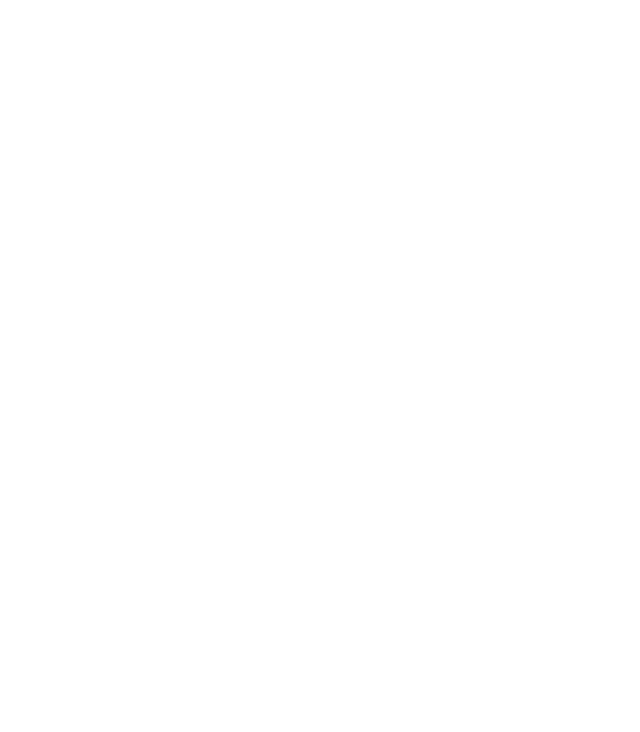
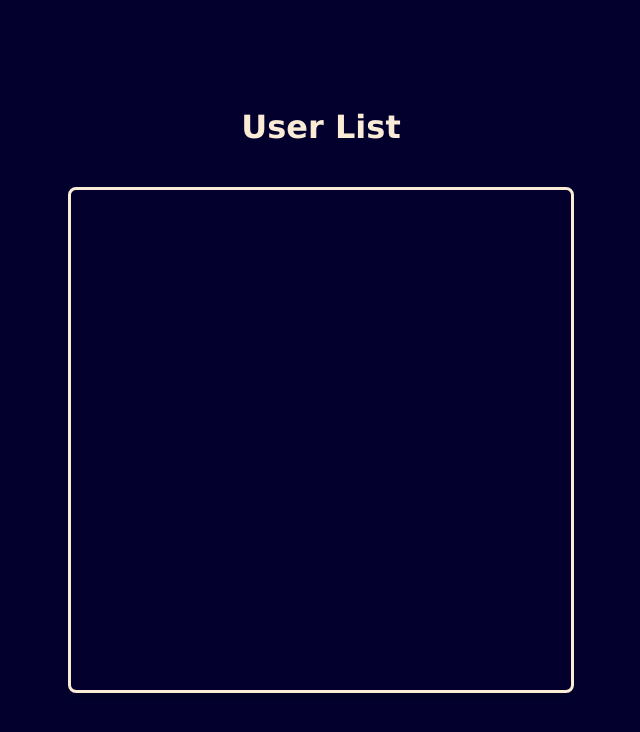
Before and after one commit to Edvin02/gik339-14-labb2, a plain HTML site: page Client/index.html in a window 1280 px wide. Shown: the whole page, without its empty margins (319-959 px from the left). Drawn offline with Linux system fonts and the light colour scheme.

Commit message:
la till styling

```diff
--- a/Client/index.html
+++ b/Client/index.html
@@ -1,11 +1,14 @@
 <!DOCTYPE html>
 <html lang="en">
   <head>
-     <meta charset="UTF-8">
-     <meta name="viewport" content="width=device-width, initial-scale=1.0">
+    <meta charset="UTF-8" />
+    <meta name="viewport" content="width=device-width, initial-scale=1.0" />
+    <link rel="stylesheet" href="styling.css" />
     <title>Grupp 14 - Labb 2</title>
   </head>
   <body>
+    <h1>User List</h1>
+    <div class="user_list" id="user-list"></div>
 
     <script src="script.js"></script>
   </body>
--- a/Client/styling.css
+++ b/Client/styling.css
@@ -0,0 +1,26 @@
+body {
+    margin: 0;
+    padding: 0;
+    display: flex;
+    flex-direction: column;
+    align-items: center;
+    justify-content: center;
+    background-color: #03002e;
+    color: antiquewhite;
+    font-family: Verdana, Geneva, Tahoma, sans-serif;
+    height: 100vh;
+}
+
+.user_list {
+    width: 500px;
+    height: 500px;
+    background-color: transparent;
+    border: 3px solid antiquewhite;
+    border-radius: 8px;
+    box-shadow: 0 4px 8px rgba(0, 0, 0, 0.2);
+    margin: 20px auto;
+    display: flex;
+    flex-direction: column;
+    justify-content: center;
+    align-items: center;
+}
```
Lines whose indentation alone changed are shown as unchanged.
